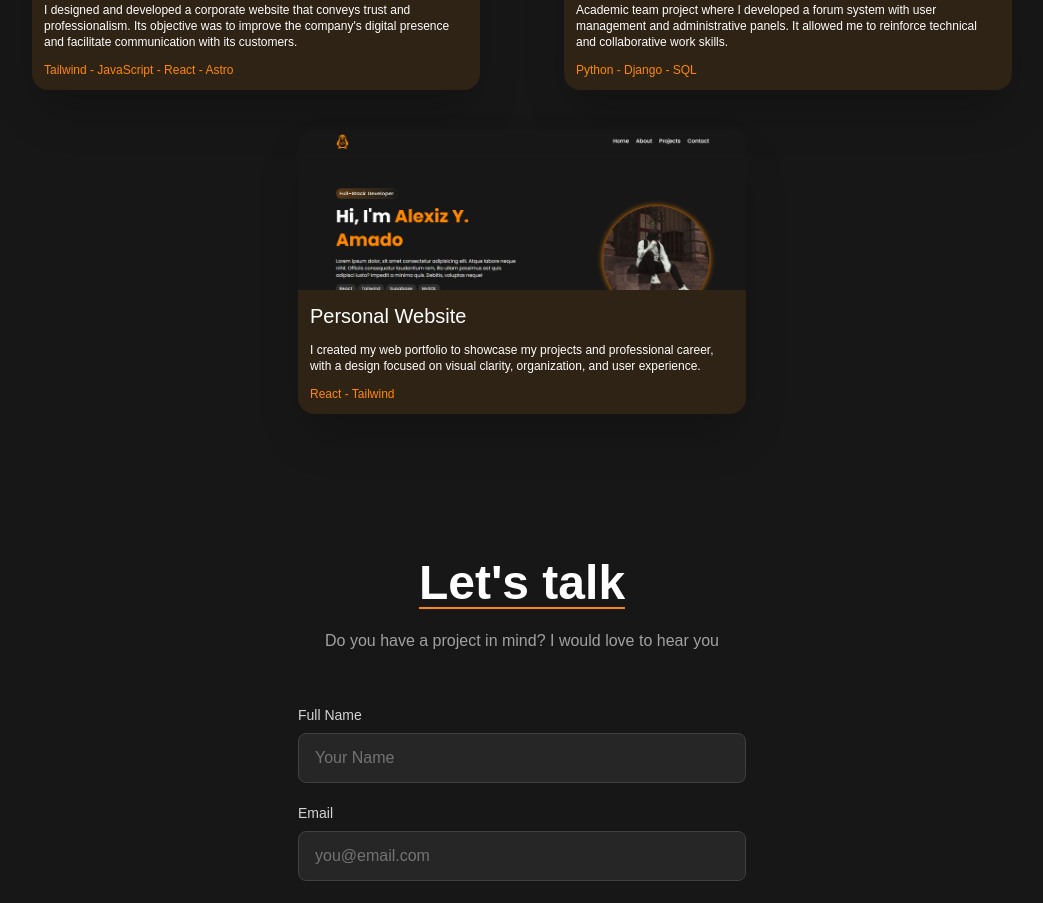
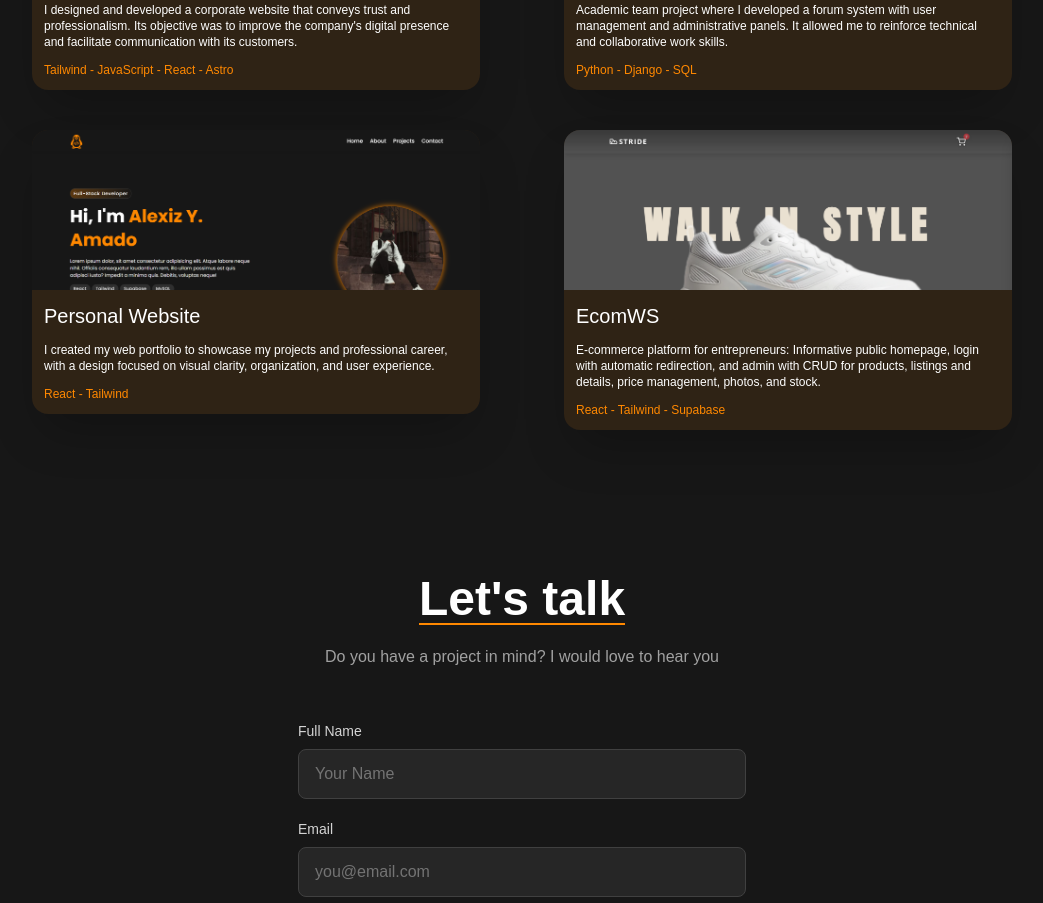
Before and after one commit to PentaAQ/portfolio, a React (Vite) app: page / in a window 1280 px wide. Shown: the part 1980-2883 px from the top of the page, without its empty margins (118-1161 px from the left). Built offline with nearby package versions, Linux system fonts and the light colour scheme.

Commit message:
Nuevo Proyecto

```diff
--- a/src/components/Projects.jsx
+++ b/src/components/Projects.jsx
@@ -1,6 +1,7 @@
 import RampalContadores from "../assets/rampal.png";
 import PersonPage from '../assets/personpage.png'
 import UtpForo from '../assets/utpforo.png'
+import EcomWS from '../assets/ecomws.png'
 export const Projects = () => {
   const proyects = [
     {
@@ -27,6 +28,14 @@ export const Projects = () => {
       img: PersonPage,
       to:''
     },
+    {
+      title: "EcomWS",
+      description:
+        "E-commerce platform for entrepreneurs: Informative public homepage, login with automatic redirection, and admin with CRUD for products, listings and details, price management, photos, and stock.",
+      lenguajes: "React - Tailwind - Supabase",
+      img: EcomWS,
+      to:'https://ecomws.vercel.app/'
+    },
   ];
   return (
     <section
```
Also changed, not shown: src/assets/ecomws.png (added).
